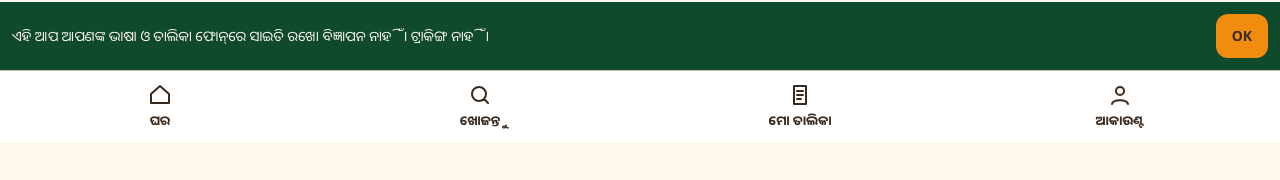
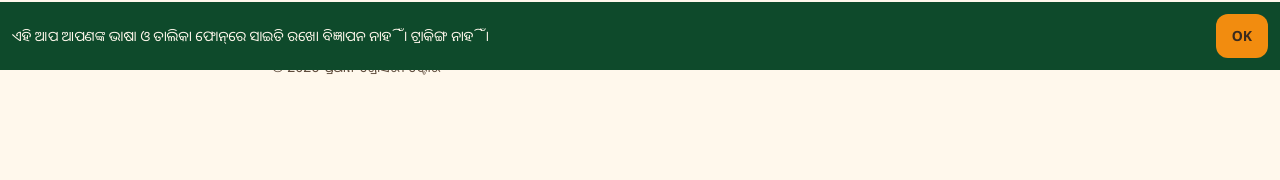
Before and after one commit to abhinashp25/Pradhan-Grocery-Shop, a React (Vite) app in the folder frontend/: page /welcome in a window 1280 px wide. Shown: the part 658-838 px from the top of the page. Built offline with nearby package versions, Linux system fonts and the light colour scheme; no server answers; the database is empty; a web font is replaced by a local one.

Commit message:
optimized

```diff
--- a/frontend/src/components/BottomBar.tsx
+++ b/frontend/src/components/BottomBar.tsx
@@ -15,7 +15,7 @@ export function BottomBar() {
   return (
     <nav
       aria-label="Main"
-      className="no-print fixed inset-x-0 bottom-0 z-20 flex h-[72px] border-t border-line bg-card"
+      className="no-print fixed inset-x-0 bottom-0 z-20 flex h-[72px] border-t border-line bg-card lg:hidden"
     >
       {items.map(({ to, icon, label }) => (
         <NavLink
```
